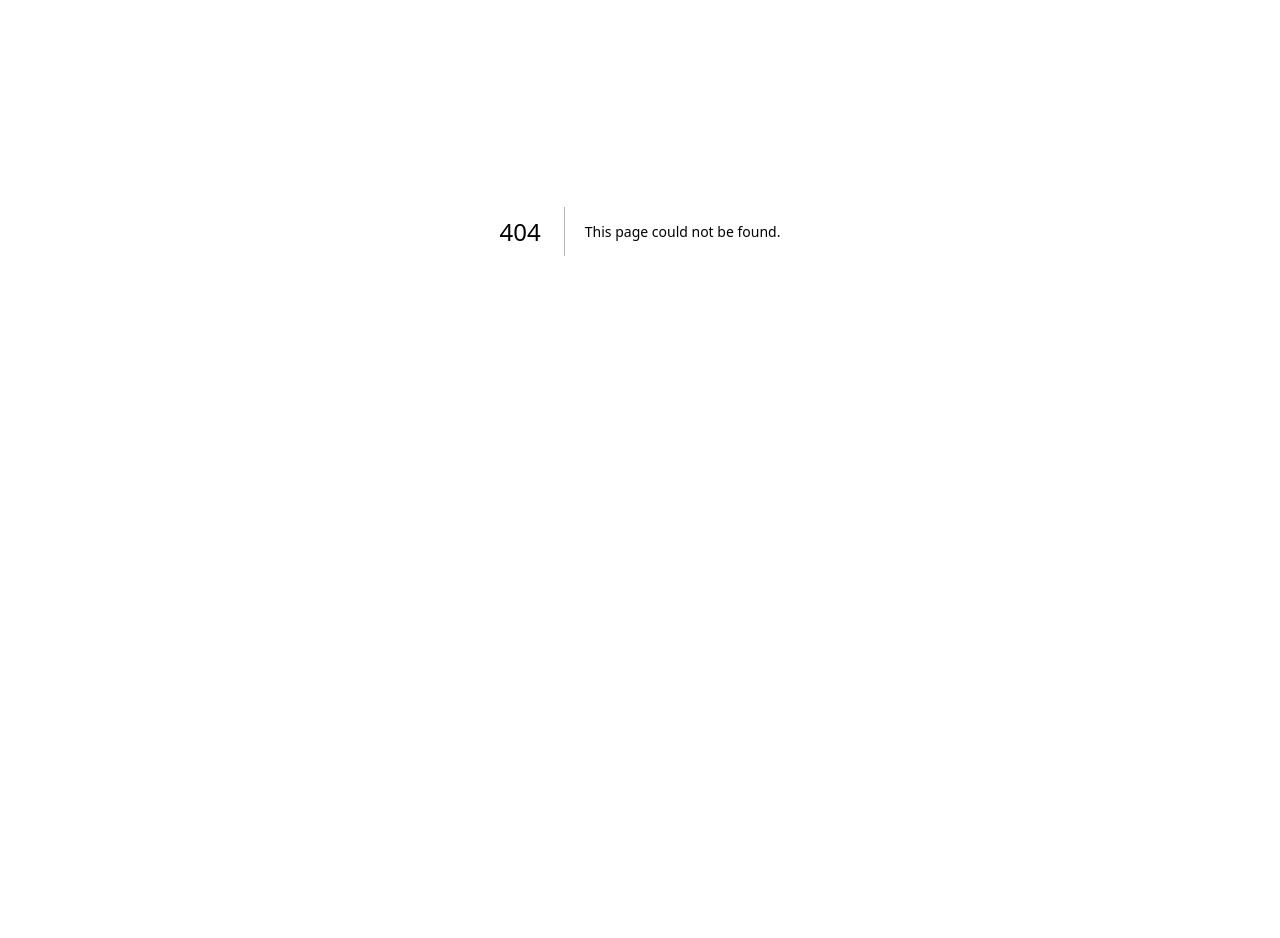
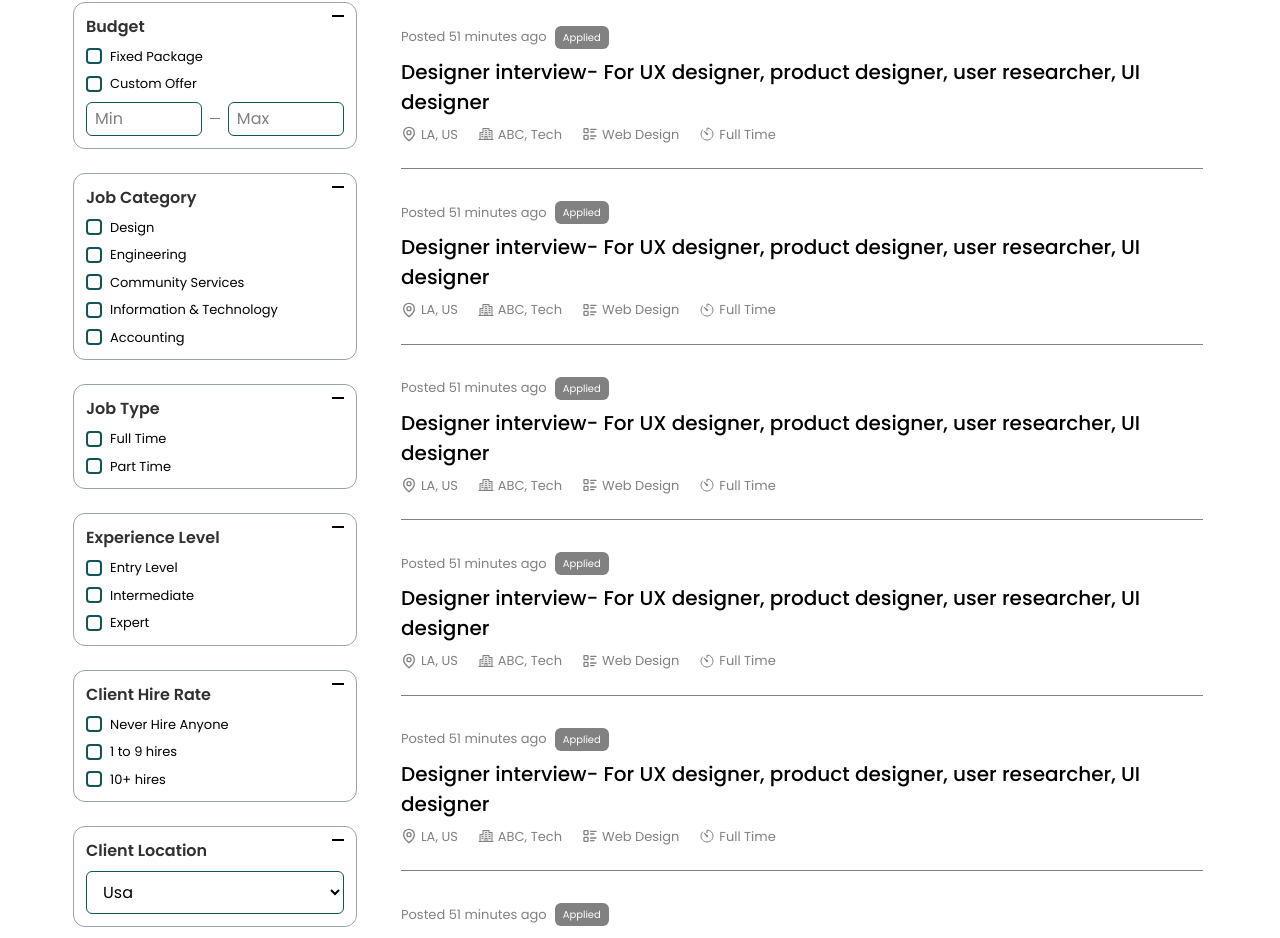
Before and after one commit to herdoy-dev/talentz, a Next.js app: page /jobs in a window 1280 px wide. Before the commit this address had no page. Shown: the part 169-1107 px from the top of the page. Before the commit the page ends 800 px from the top, so only its background shows below. Built offline with nearby package versions, Linux system fonts and the light colour scheme.

Commit message:
Build The Jobs Page

```diff
--- a/app/globals.css
+++ b/app/globals.css
@@ -101,3 +101,29 @@ p {
 .nav-show {
   transform: translateX(0%);
 }
+
+/* Add this to your global CSS file or a <style> tag */
+input[type="checkbox"] {
+  appearance: none;
+  width: 1rem;
+  height: 1rem;
+  border: 2px solid var(--primary); /* Replace with your primary color */
+  border-radius: 0.25rem;
+  cursor: pointer;
+  position: relative;
+}
+
+input[type="checkbox"]:checked {
+  background-color: var(--primary); /* Replace with your primary color */
+  border-color: var(--primary); /* Replace with your primary color */
+}
+
+input[type="checkbox"]:checked::after {
+  content: "✔"; /* Unicode checkmark symbol */
+  position: absolute;
+  left: 50%;
+  top: 50%;
+  transform: translate(-50%, -50%);
+  font-size: 0.75rem;
+  color: white; /* White tick icon */
+}
--- /dev/null
+++ b/app/jobs/filter-box.tsx
@@ -0,0 +1,17 @@
+import Text from "@/components/ui/text";
+import { ReactNode } from "react";
+
+interface Props {
+  title: string;
+  children: ReactNode;
+}
+
+export default function FilterBox({ title, children }: Props) {
+  return (
+    <div className="rounded-xl p-3 border border-gray-400 relative">
+      <div className="absolute top-3 right-3 w-3 h-[2px] bg-black cursor-pointer" />
+      <Text className="mb-2 font-semibold"> {title} </Text>
+      {children}
+    </div>
+  );
+}
--- /dev/null
+++ b/app/jobs/job-filters.tsx
@@ -0,0 +1,73 @@
+import Checkbox from "@/components/ui/checkbox";
+import Input from "@/components/ui/input";
+import FilterBox from "./filter-box";
+
+export default function JobFilters() {
+  return (
+    <div className="w-full px-2 space-y-6">
+      <FilterBox title="Budget">
+        <div className="space-y-2">
+          <Checkbox label="Fixed Package" id="budget" />
+          <Checkbox label="Custom Offer" id="custom" />
+          <div className="flex items-center gap-2">
+            <Input className="py-1" placeholder="Min" />
+            <div className="w-7 bg-gray h-[1.5px]" />
+            <Input className="py-1" placeholder="Max" />
+          </div>
+        </div>
+      </FilterBox>
+      <FilterBox title="Job Category">
+        <div className="space-y-2">
+          <Checkbox label="Design" id="design" />
+          <Checkbox label="Engineering" id="engineering" />
+          <Checkbox label="Community Services" id="community" />
+          <Checkbox label="Information & Technology" id="information" />
+          <Checkbox label="Accounting" id="accounting" />
+        </div>
+      </FilterBox>
+      <FilterBox title="Job Type">
+        <div className="space-y-2">
+          <Checkbox label="Full Time" id="fullTime" />
+          <Checkbox label="Part Time" id="partTime" />
+        </div>
+      </FilterBox>
+      <FilterBox title="Experience Level">
+        <div className="space-y-2">
+          <Checkbox label="Entry Level" id="entry" />
+          <Checkbox label="Intermediate" id="intermediate" />
+          <Checkbox label="Expert" id="expert" />
+        </div>
+      </FilterBox>
+      <FilterBox title="Client Hire Rate">
+        <div className="space-y-2">
+          <Checkbox label="Never Hire Anyone" id="new" />
+          <Checkbox label="1 to 9 hires" id="enter" />
+          <Checkbox label="10+ hires" id="pro" />
+        </div>
+      </FilterBox>
+      <FilterBox title="Client Location">
+        <div className="space-y-2">
+          <select className="py-2 px-3 border border-primary focus:outline-none w-full rounded-md">
+            <option value="use">Usa</option>
+            <option value="canada">Canada</option>
+            <option value="china">China</option>
+          </select>
+        </div>
+      </FilterBox>
+      <FilterBox title="Project Length">
+        <div className="space-y-2">
+          <Checkbox label="More than 6 months" id="long" />
+          <Checkbox label="3-6 months" id="sort" />
+          <Checkbox label="1-3 months" id="verySort" />
+        </div>
+      </FilterBox>
+      <FilterBox title="Project Size">
+        <div className="space-y-2">
+          <Checkbox label="Large" id="large" />
+          <Checkbox label="Medium" id="medium" />
+          <Checkbox label="Small" id="small" />
+        </div>
+      </FilterBox>
+    </div>
+  );
+}
--- /dev/null
+++ b/app/jobs/job.tsx
@@ -0,0 +1,38 @@
+import Badge from "@/components/ui/badge";
+import IconBadge from "@/components/ui/icon-badge";
+import Text from "@/components/ui/text";
+import { GrLocation } from "react-icons/gr";
+import { IoTimerOutline } from "react-icons/io5";
+import { PiBuildingApartmentDuotone } from "react-icons/pi";
+import { TbListDetails } from "react-icons/tb";
+
+export default function Job() {
+  return (
+    <div className="space-y-2 border-b border-gray py-6">
+      <div className="flex items-center gap-2">
+        <Text variant="gray" size="small">
+          Posted 51 minutes ago
+        </Text>
+        <Badge variant="gray">Applied</Badge>
+      </div>
+      <h4>
+        Designer interview- For UX designer, product designer, user researcher,
+        UI designer
+      </h4>
+      <div className="flex items-center gap-5">
+        <IconBadge text="LA, US">
+          <GrLocation />
+        </IconBadge>
+        <IconBadge text="ABC, Tech">
+          <PiBuildingApartmentDuotone />
+        </IconBadge>
+        <IconBadge text="Web Design">
+          <TbListDetails />
+        </IconBadge>
+        <IconBadge text="Full Time">
+          <IoTimerOutline />
+        </IconBadge>
+      </div>
+    </div>
+  );
+}
--- /dev/null
+++ b/app/jobs/layout.tsx
@@ -0,0 +1,27 @@
+import CallToAction from "@/app/_components/call-to-action";
+import Contact from "@/app/_components/contact";
+import Footer from "@/components/footer";
+import Navbar from "@/components/navbar";
+import Container from "@/components/ui/container";
+import { PropsWithChildren } from "react";
+import JobFilters from "./job-filters";
+
+export default function JobPageLayout({ children }: PropsWithChildren) {
+  return (
+    <>
+      <Navbar />
+      <Container>
+        <h2 className="my-6">Opening Jobs</h2>
+      </Container>
+      <Container className="flex flex-col md:flex-row items-start justify-between mb-16">
+        <div className="w-full md:w-[300px]">
+          <JobFilters />
+        </div>
+        <div className="flex-1 px-3">{children}</div>
+      </Container>
+      <CallToAction />
+      <Contact />
+      <Footer />
+    </>
+  );
+}
--- /dev/null
+++ b/app/jobs/page.tsx
@@ -0,0 +1,11 @@
+import Job from "./job";
+
+export default function JobsPage() {
+  return (
+    <div className="space-y-2 md:ps-6">
+      {Array.from({ length: 10 }).map((_, i) => (
+        <Job key={i} />
+      ))}
+    </div>
+  );
+}
--- a/components/navbar.tsx
+++ b/components/navbar.tsx
@@ -80,7 +80,7 @@ export default function Navbar() {
 
   return (
     <>
-      <div className="fixed w-full top-0 left-0 h-[65px] flex items-center justify-center bg-primary">
+      <div className="fixed w-full top-0 left-0 h-[65px] flex items-center justify-center bg-primary z-50">
         <Container>
           <nav className="flex items-center justify-between">
             <div className={flexClasses}>
--- /dev/null
+++ b/components/ui/badge.tsx
@@ -0,0 +1,24 @@
+import { cn } from "@/lib/utils";
+import { ReactNode } from "react";
+
+interface Props {
+  variant?: "gray" | "primary" | "secondary";
+  className?: string;
+  children?: ReactNode;
+}
+
+export default function Badge({ variant, className, children }: Props) {
+  return (
+    <div
+      className={cn(
+        "py-1 px-2 text-[10px] flex items-center bg-primary justify-center rounded-md text-white",
+        variant === "gray" && "bg-gray",
+        variant === "primary" && "bg-primary",
+        variant === "secondary" && "bg-secondary",
+        className
+      )}
+    >
+      {children}
+    </div>
+  );
+}
--- /dev/null
+++ b/components/ui/checkbox.tsx
@@ -0,0 +1,33 @@
+import { cn } from "@/lib/utils";
+import React from "react";
+
+type CheckboxProps = {
+  label?: string;
+  className?: string;
+  labelClassName?: string;
+} & React.InputHTMLAttributes<HTMLInputElement>;
+
+export default function Checkbox({
+  label,
+  className,
+  labelClassName,
+  ...rest
+}: CheckboxProps) {
+  return (
+    <div className="flex items-center gap-2">
+      <input
+        type="checkbox"
+        className={cn(
+          "w-5 h-5 border-2 border-primary rounded appearance-none checked:bg-primary checked:border-primary focus:outline-none",
+          className
+        )}
+        {...rest}
+      />
+      {label && (
+        <label htmlFor={rest.id} className={cn("text-[13px]", labelClassName)}>
+          {label}
+        </label>
+      )}
+    </div>
+  );
+}
--- /dev/null
+++ b/components/ui/icon-badge.tsx
@@ -0,0 +1,14 @@
+import { ReactNode } from "react";
+
+interface Props {
+  children: ReactNode;
+  text: string;
+}
+
+export default function IconBadge({ children, text }: Props) {
+  return (
+    <div className="flex items-center gap-1 text-[#818181]">
+      {children} <span className="text-[13px]">{text}</span>
+    </div>
+  );
+}
--- a/components/ui/input.tsx
+++ b/components/ui/input.tsx
@@ -1,12 +1,19 @@
 import { InputHTMLAttributes } from "react";
 import Text from "./text";
+import { cn } from "@/lib/utils";
 
 type InputProps = {
   label?: string;
   error?: string;
+  className?: string;
 } & InputHTMLAttributes<HTMLInputElement>;
 
-export default function Input({ label, error, ...rest }: InputProps) {
+export default function Input({
+  label,
+  error,
+  className,
+  ...rest
+}: InputProps) {
   return (
     <div>
       {label && (
@@ -15,7 +22,10 @@ export default function Input({ label, error, ...rest }: InputProps) {
         </label>
       )}
       <input
-        className="p-2 rounded-md border-[1.5px] border-primary focus:outline-none w-full"
+        className={cn(
+          "p-2 rounded-md border-[1.5px] border-primary focus:outline-none w-full",
+          className
+        )}
         id={label}
         placeholder={label}
         {...rest}
```
